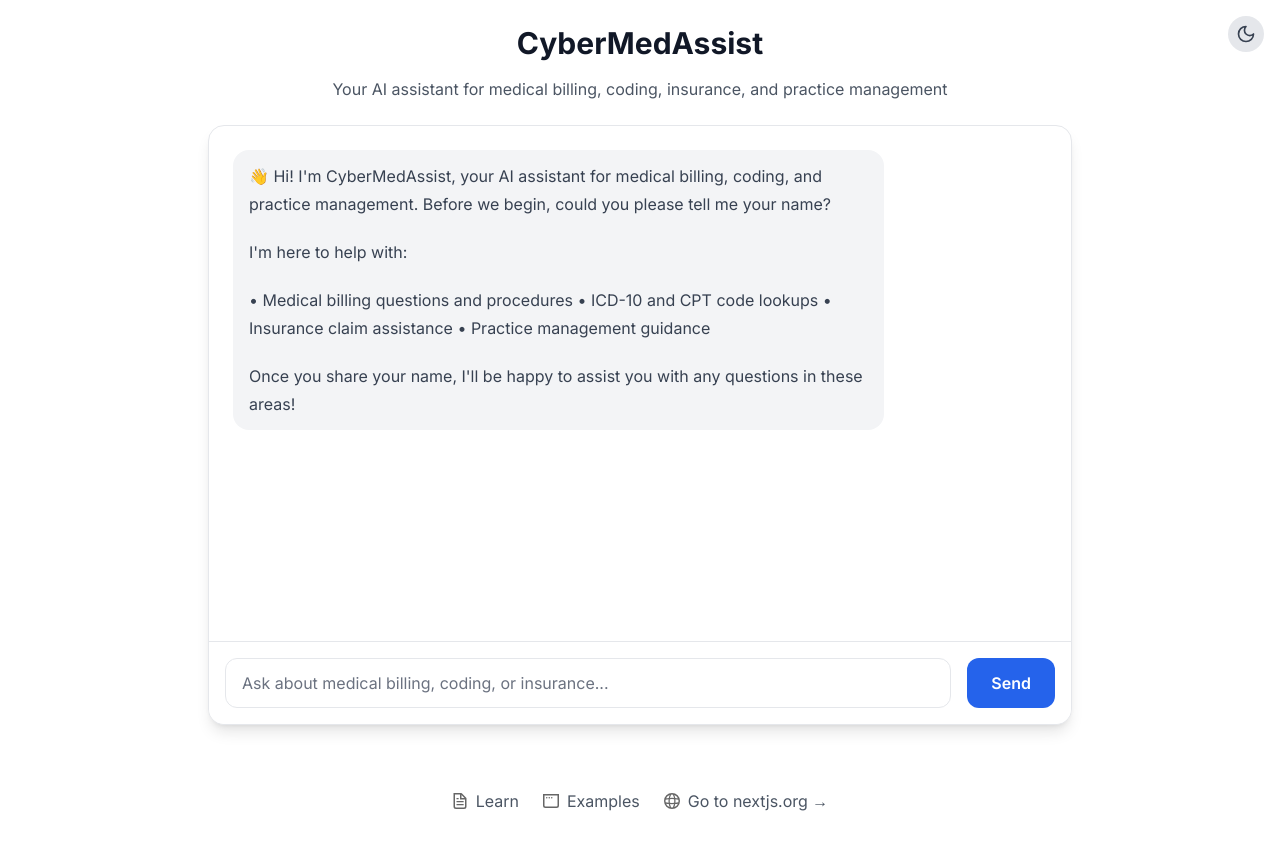
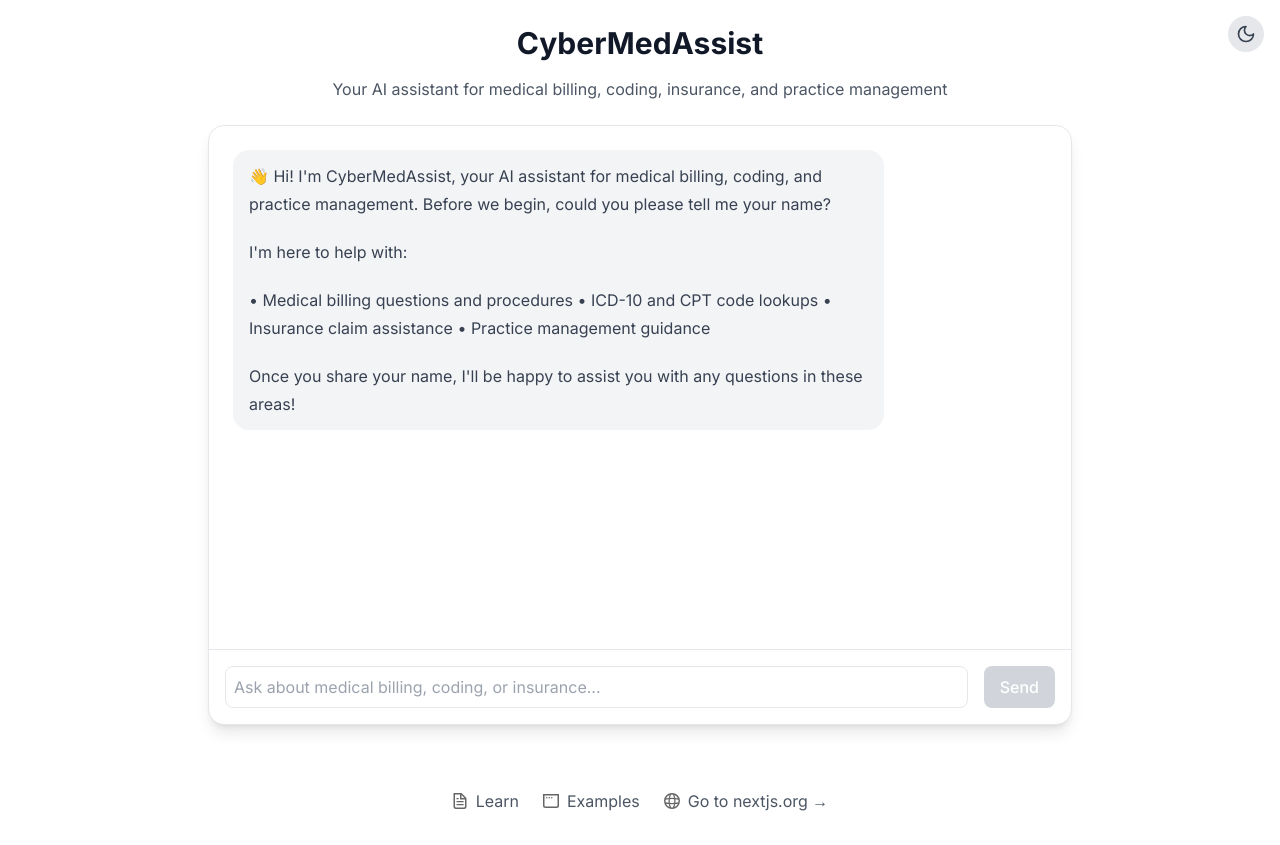
Before and after one commit to Samireye/cyber-med-assist, a Next.js app: page / in a window 1280 px wide. Built offline with nearby package versions, Linux system fonts and the light colour scheme.

Commit message:
fix: improve text visibility in dark mode and restore chat interface styling

```diff
--- a/src/components/ChatInterface.tsx
+++ b/src/components/ChatInterface.tsx
@@ -36,16 +36,15 @@ export default function ChatInterface() {
     scrollToBottom();
   }, [messages]);
 
-  // Handle form submission
   const handleSubmit = async (e: React.FormEvent) => {
     e.preventDefault();
-    if (!message.trim()) return;
+    if (!message.trim() || isLoading) return;
 
-    const newMessage: Message = { role: 'user', content: message };
-    setMessages(prevMessages => [...prevMessages, newMessage]);
+    const userMessage = message.trim();
     setMessage('');
+    setMessages(prev => [...prev, { role: 'user', content: userMessage }]);
+    setIsLoading(true);
     setError(null);
-    setIsLoading(true);
 
     try {
       const response = await fetch('/api/chat', {
@@ -53,26 +52,20 @@ export default function ChatInterface() {
         headers: {
           'Content-Type': 'application/json',
         },
-        body: JSON.stringify({ messages: [...messages, newMessage] }),
+        body: JSON.stringify({
+          messages: [...messages, { role: 'user', content: userMessage }],
+        }),
       });
 
-      const data = await response.json() as { response?: string; error?: string };
-
       if (!response.ok) {
-        throw new Error(data.error || 'Failed to get response');
+        throw new Error('Failed to get response');
       }
 
-      if (data.response) {
-        const assistantMessage: Message = {
-          role: 'assistant',
-          content: data.response
-        };
-        setMessages(prevMessages => [...prevMessages, assistantMessage]);
-      }
-    } catch (error) {
-      const e = error as Error;
-      console.error('Error:', e);
-      setError(e.message);
+      const data = await response.json();
+      setMessages(prev => [...prev, { role: 'assistant', content: data.content }]);
+    } catch (err) {
+      setError('Failed to get response. Please try again.');
+      console.error('Error:', err);
     } finally {
       setIsLoading(false);
     }
@@ -99,15 +92,14 @@ export default function ChatInterface() {
                 "max-w-[80%] rounded-2xl px-4 py-3 transition-colors",
                 msg.role === 'user'
                   ? "bg-blue-600 text-white"
-                  : "bg-gray-100 dark:bg-gray-700 text-gray-900 dark:text-gray-100"
+                  : "bg-gray-100 dark:bg-gray-700 text-gray-900 dark:text-white"
               )}
             >
               <ReactMarkdown
                 className={cn(
-                  "prose max-w-none",
-                  msg.role === 'user'
-                    ? "prose-invert"
-                    : theme === 'dark' ? "prose-invert" : "prose"
+                  "prose",
+                  "max-w-none",
+                  "dark:prose-invert"
                 )}
               >
                 {msg.content}
@@ -115,50 +107,36 @@ export default function ChatInterface() {
             </div>
           </div>
         ))}
-        {isLoading && (
-          <div className="flex justify-start">
-            <div className="bg-gray-100 dark:bg-gray-700 rounded-2xl px-4 py-3 text-gray-500 dark:text-gray-400 transition-colors">
-              <div className="flex space-x-2 items-center">
-                <div className="w-2 h-2 bg-gray-400 dark:bg-gray-500 rounded-full animate-bounce" style={{ animationDelay: '0ms' }} />
-                <div className="w-2 h-2 bg-gray-400 dark:bg-gray-500 rounded-full animate-bounce" style={{ animationDelay: '150ms' }} />
-                <div className="w-2 h-2 bg-gray-400 dark:bg-gray-500 rounded-full animate-bounce" style={{ animationDelay: '300ms' }} />
-              </div>
-            </div>
-          </div>
-        )}
         <div ref={messagesEndRef} />
       </div>
 
-      {error && (
-        <div className="mx-4 mb-4 bg-red-100 dark:bg-red-900/50 border border-red-400 dark:border-red-800 text-red-700 dark:text-red-200 px-4 py-3 rounded-xl relative">
-          <span className="block sm:inline">{error}</span>
-        </div>
-      )}
-
-      <div className="border-t border-gray-200 dark:border-gray-700 p-4 bg-white dark:bg-gray-800 transition-colors">
-        <form onSubmit={handleSubmit} className="flex gap-4">
+      <form onSubmit={handleSubmit} className="p-4 border-t border-gray-200 dark:border-gray-700">
+        <div className="flex gap-4">
           <input
             type="text"
             value={message}
             onChange={(e) => setMessage(e.target.value)}
             placeholder="Ask about medical billing, coding, or insurance..."
-            className="flex-1 px-4 py-3 rounded-xl border border-gray-200 dark:border-gray-700 bg-white dark:bg-gray-800 text-gray-900 dark:text-gray-100 placeholder-gray-500 dark:placeholder-gray-400 focus:outline-none focus:ring-2 focus:ring-blue-500 focus:border-transparent transition-colors"
-            disabled={isLoading}
+            className="flex-1 p-2 border rounded-lg dark:bg-gray-700 dark:border-gray-600 dark:text-white dark:placeholder-gray-400 focus:outline-none focus:ring-2 focus:ring-blue-500"
           />
           <button
             type="submit"
-            disabled={isLoading}
+            disabled={isLoading || !message.trim()}
             className={cn(
-              "px-6 py-3 rounded-xl font-semibold transition-colors",
-              isLoading
-                ? "bg-gray-300 dark:bg-gray-700 text-gray-500 dark:text-gray-400 cursor-not-allowed"
-                : "bg-blue-600 hover:bg-blue-700 dark:bg-blue-600 dark:hover:bg-blue-700 text-white"
+              "px-4 py-2 rounded-lg font-medium transition-colors",
+              "bg-blue-500 text-white",
+              "hover:bg-blue-600",
+              "disabled:bg-gray-300 dark:disabled:bg-gray-600",
+              "disabled:cursor-not-allowed"
             )}
           >
-            Send
+            {isLoading ? "..." : "Send"}
           </button>
-        </form>
-      </div>
+        </div>
+        {error && (
+          <div className="mt-2 text-red-500 text-sm">{error}</div>
+        )}
+      </form>
     </div>
   );
 }
```
